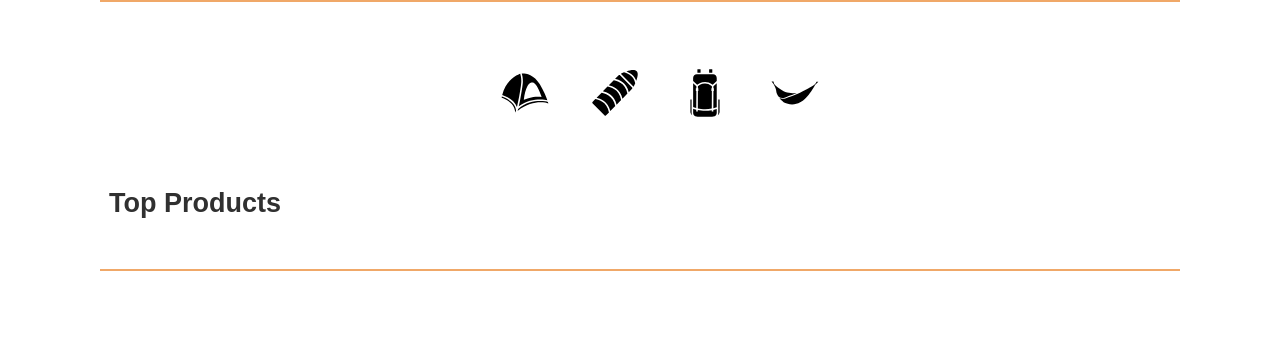
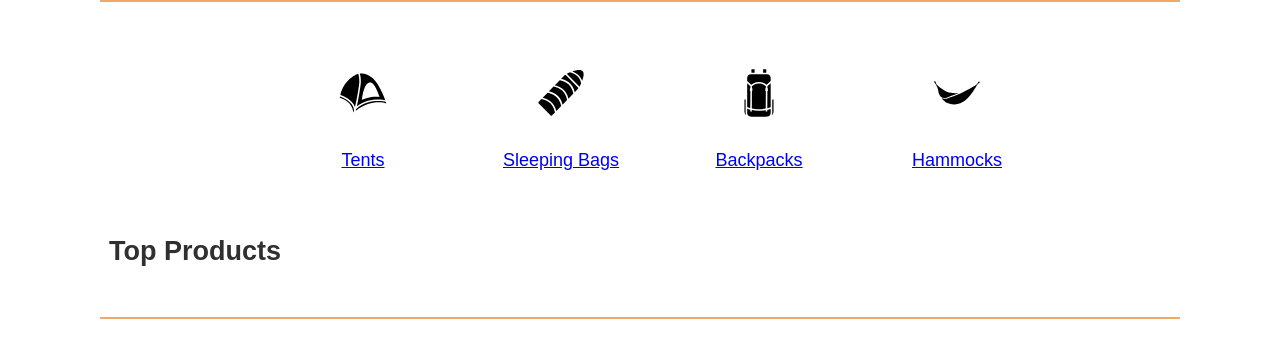
Before and after one commit to Thaumonaut/WDD330-sleep_outside, a website: page src/product-listing/index.html in a window 1280 px wide. Drawn offline with Linux system fonts and the light colour scheme.

Commit message:
Improved styles

```diff
--- a/src/css/style.css
+++ b/src/css/style.css
@@ -206,8 +206,9 @@ button {
 .product-selector {
   margin-top: 3rem;
   margin-inline: auto;
-  max-width: 400px;
+  max-width: 800px;
   display: grid;
+  gap: 2rem;
   grid-template-columns: repeat(4, 1fr);
   justify-items: center;
   align-items: center;
@@ -215,6 +216,7 @@ button {
 
 .product-selector img {
   height: 50px;
+  margin-bottom: 2rem;
 }
 
 .selected {
@@ -222,7 +224,11 @@ button {
 }
 
 .product-selector a {
+  display: flex;
+  flex-direction: column;
   padding: 1rem;
+  text-align: center;
+  width: 75%;
   box-sizing: content-box;
   border-top: 2px solid white;
 }
--- a/src/product-listing/index.html
+++ b/src/product-listing/index.html
@@ -13,15 +13,19 @@
       <ul class="product-selector">
         <a href="/product-listing/?category=tents" data-category="tents">
           <img src="/images/icons/Tent.svg" alt="Tent Icon from Noun Project: Mustofa Bayu">
+          Tents
         </a>
         <a href="/product-listing/?category=sleeping-bags" data-category="sleeping-bags">
           <img src="/images/icons/Sleeping_Bag.svg" alt="Sleeping Bag Icon from Noun Project: Mustofa Bayu">
+          Sleeping Bags
         </a>
         <a href="/product-listing/?category=backpacks" data-category="backpacks">
           <img src="/images/icons/Backpack.svg" alt="Backpack Icon from Noun Project: Mustofa Bayu">
+          Backpacks
         </a>
         <a href="/product-listing/?category=hammocks" data-category="hammocks">
           <img src="/images/icons/Hammock.svg" alt="Hammock Icon from Noun Project: Paul Richard">
+          Hammocks
         </a>
       </ul>
       <section class="products">
```
